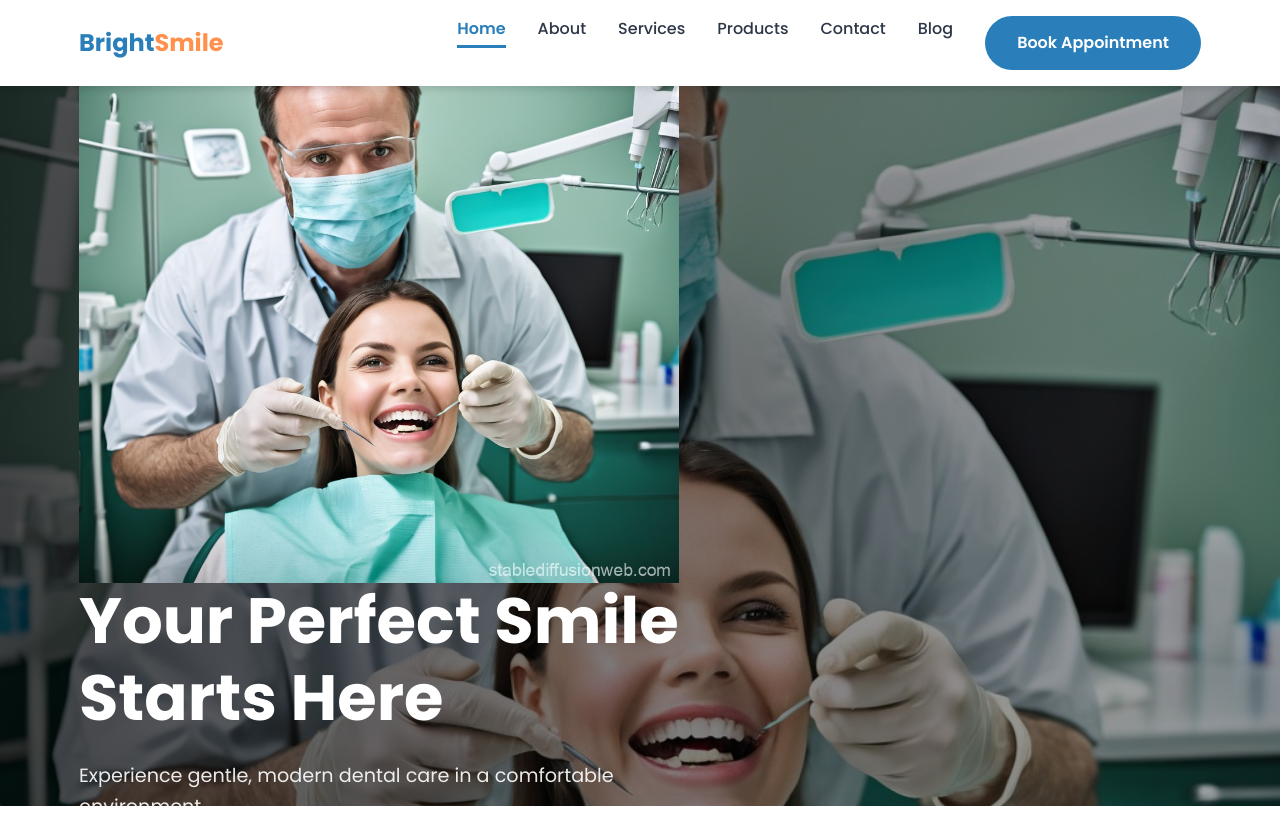
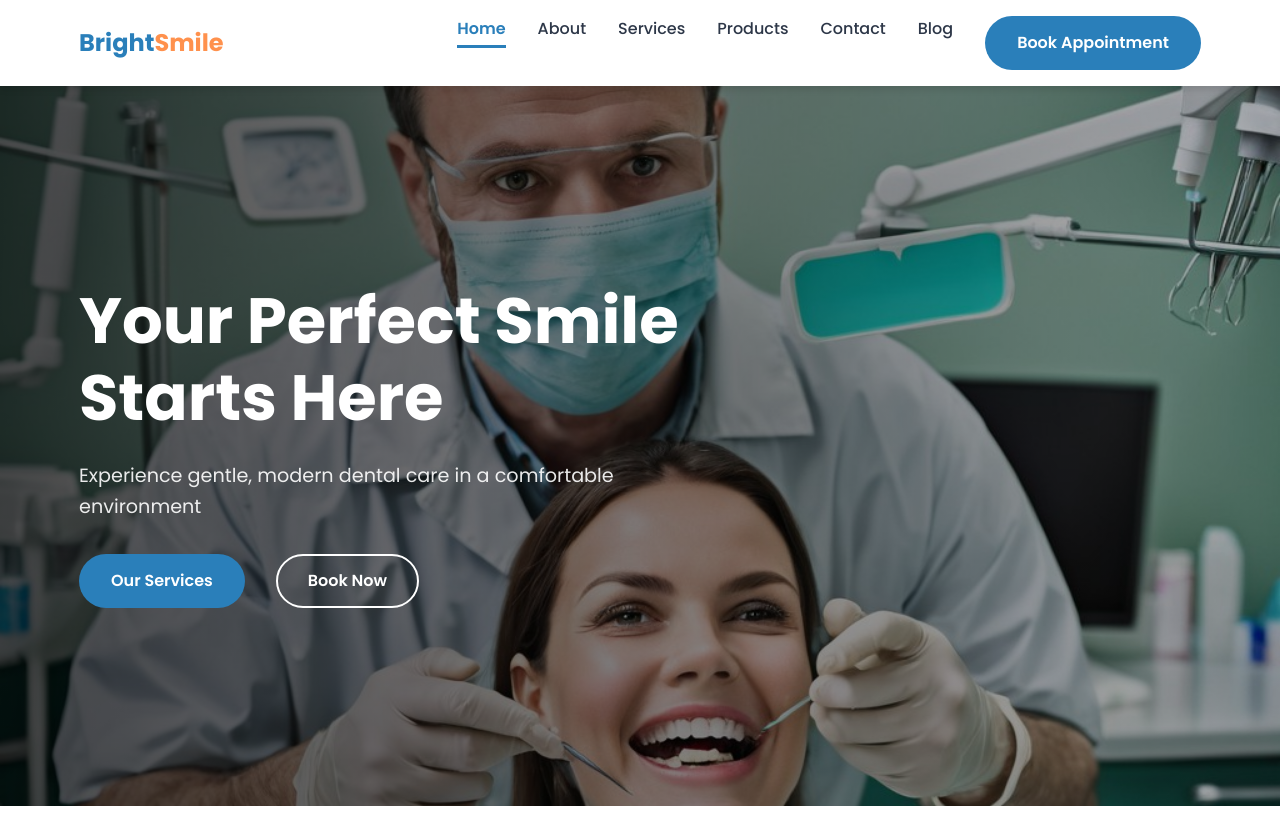
Before and after one commit to igniciousgaborone/brightsmiledental, a plain HTML site: page index.html in a window 1280 px wide. Shown: the top 825 px of the page. Drawn offline with Linux system fonts and the light colour scheme.

Commit message:
Update index.html

```diff
--- a/index.html
+++ b/index.html
@@ -39,7 +39,6 @@
   <section class="hero">
     <div class="container">
       <div class="hero-content">
-	      <img src="images/hero.jpg" alt="Hero-banner">
         <h1>Your Perfect Smile Starts Here</h1>
         <p>Experience gentle, modern dental care in a comfortable environment</p>
         <div class="hero-btns">
```
